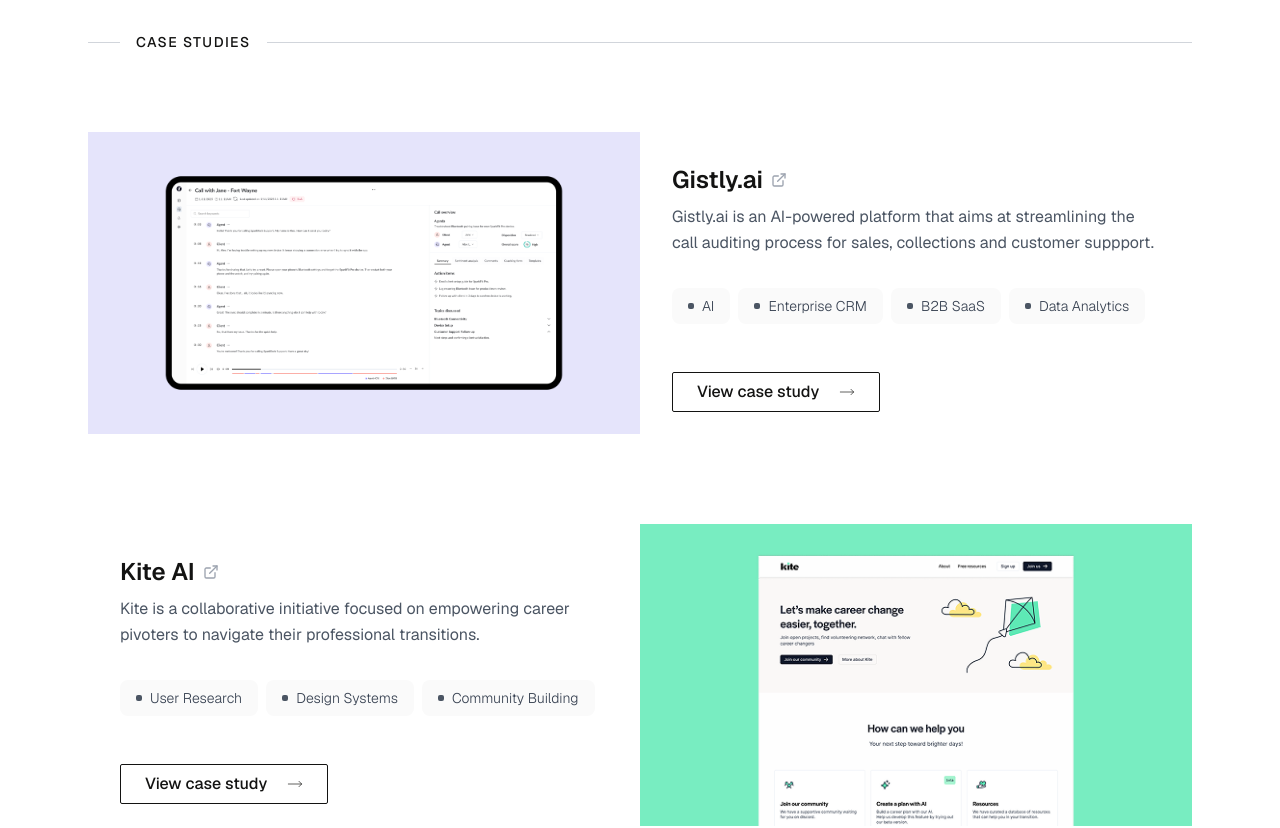
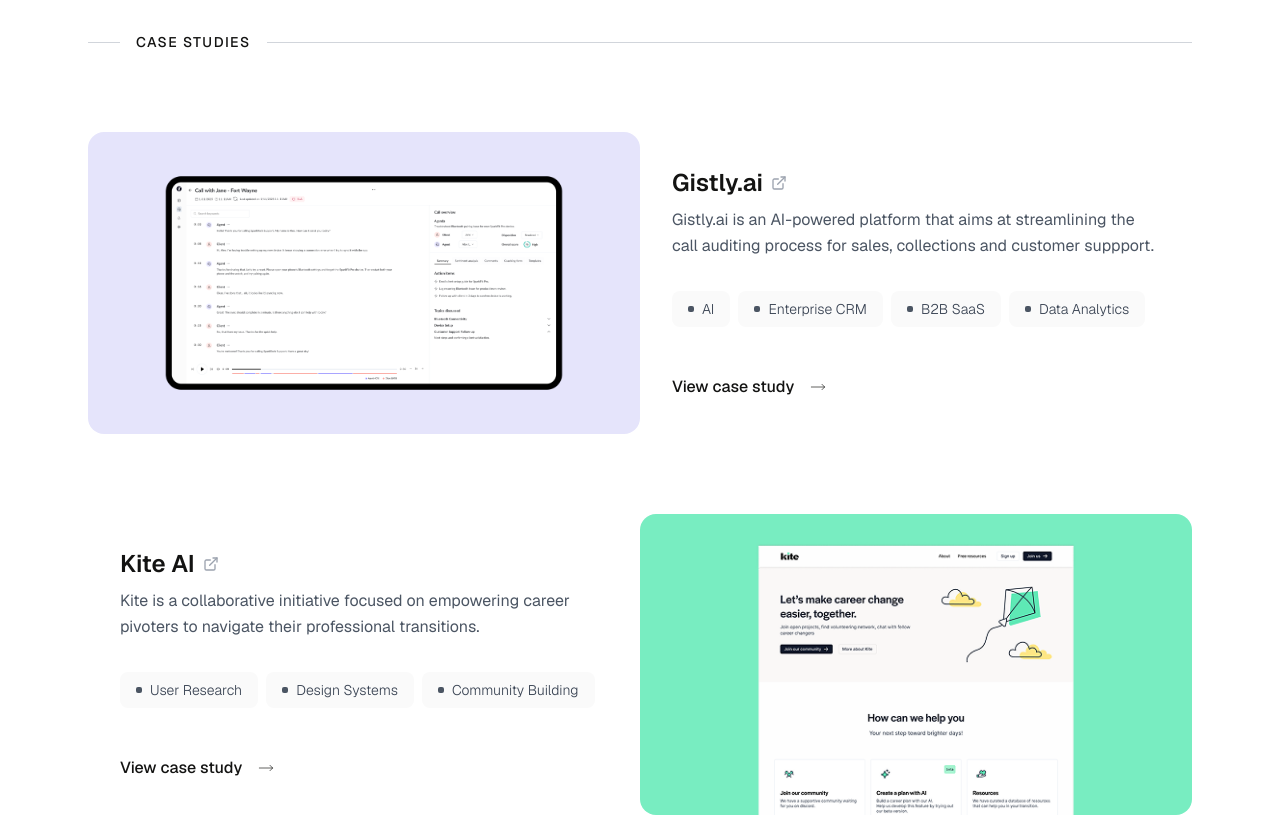
Before and after one commit to thushara-design/thushara-design.github.io, a React (Vite) app: page / in a window 1280 px wide. Shown: the part 640-1468 px from the top of the page. Built offline with nearby package versions, Linux system fonts and the light colour scheme.

Commit message:
Add card activation handling and improve accessibility in CaseStudy component

```diff
--- a/src/components/case-study.tsx
+++ b/src/components/case-study.tsx
@@ -14,6 +14,20 @@
       navigate({ search: `?ref=${slug}` }, { preventScrollReset: false });
     },
     [navigate],
+  );
+
+  const handleCardActivation = useCallback(
+    (externalLink: string | undefined, slug: string) => {
+      if (externalLink) {
+        if (typeof window !== "undefined") {
+          window.open(externalLink, "_blank", "noopener,noreferrer");
+        }
+        return;
+      }
+
+      handleSlugChange(slug);
+    },
+    [handleSlugChange],
   );
 
   return (
@@ -34,14 +48,24 @@
               whileInView: { opacity: 1, y: 0 },
               viewport: undefined
             } : {})}
-            className="flex w-full flex-col lg:flex-row lg:even:flex-row-reverse">
-            <div className="lg:w-1/2">
+            className="group flex w-full cursor-pointer flex-col lg:flex-row lg:even:flex-row-reverse"
+            onClick={() => handleCardActivation(externalLink, slug)}
+            onKeyDown={(event) => {
+              if (event.key === "Enter" || event.key === " ") {
+                event.preventDefault();
+                handleCardActivation(externalLink, slug);
+              }
+            }}
+            role={externalLink ? "link" : "button"}
+            tabIndex={0}
+          >
+            <div className="lg:w-1/2 overflow-hidden rounded-2xl">
               <img
                 src={`/images/${image}`}
                 alt={title}
                 width={570}
                 height={310}
-                className="w-full h-auto object-cover"
+                className="w-full h-auto object-cover transition-transform duration-500 ease-out group-hover:scale-105 group-hover:-translate-y-1"
               />
             </div>
             <div className="flex flex-col justify-center gap-8 p-8 lg:w-1/2">
@@ -55,6 +79,8 @@
                       rel="noreferrer"
                       className="text-gray-400 hover:text-dark transition-colors"
                       title="View live project"
+                      onClick={(event) => event.stopPropagation()}
+                      onKeyDown={(event) => event.stopPropagation()}
                     >
                       <ExternalLink className="w-4 h-4" />
                     </a>
@@ -72,16 +98,32 @@
               </div>
               <div className="mt-4">
                 {externalLink ? (
-                  <a href={externalLink} target="_blank" rel="noreferrer">
-                    <Button variant="outline">
+                  <a
+                    href={externalLink}
+                    target="_blank"
+                    rel="noreferrer"
+                    onClick={(event) => event.stopPropagation()}
+                    onKeyDown={(event) => event.stopPropagation()}
+                  >
+                    <Button
+                      variant="outline"
+                      className="border-none bg-transparent px-0 py-0 h-auto text-base font-medium gap-2 hover:bg-transparent hover:text-dark group-hover:font-semibold"
+                    >
                       View case study
-                      <ArrowRight className="ml-2 w-4 h-4" />
+                      <ArrowRight className="ml-2 w-4 h-4 transition-transform duration-300 group-hover:translate-x-1" />
                     </Button>
                   </a>
                 ) : (
-                  <Button variant="outline" onClick={() => handleSlugChange(slug)}>
+                  <Button
+                    variant="outline"
+                    onClick={(event) => {
+                      event.stopPropagation();
+                      handleSlugChange(slug);
+                    }}
+                    className="border-none bg-transparent px-0 py-0 h-auto text-base font-medium gap-2 hover:bg-transparent hover:text-dark group-hover:font-semibold"
+                  >
                     View case study
-                    <ArrowRight className="ml-2 w-4 h-4" />
+                    <ArrowRight className="ml-2 w-4 h-4 transition-transform duration-300 group-hover:translate-x-1" />
                   </Button>
                 )}
               </div>
```
